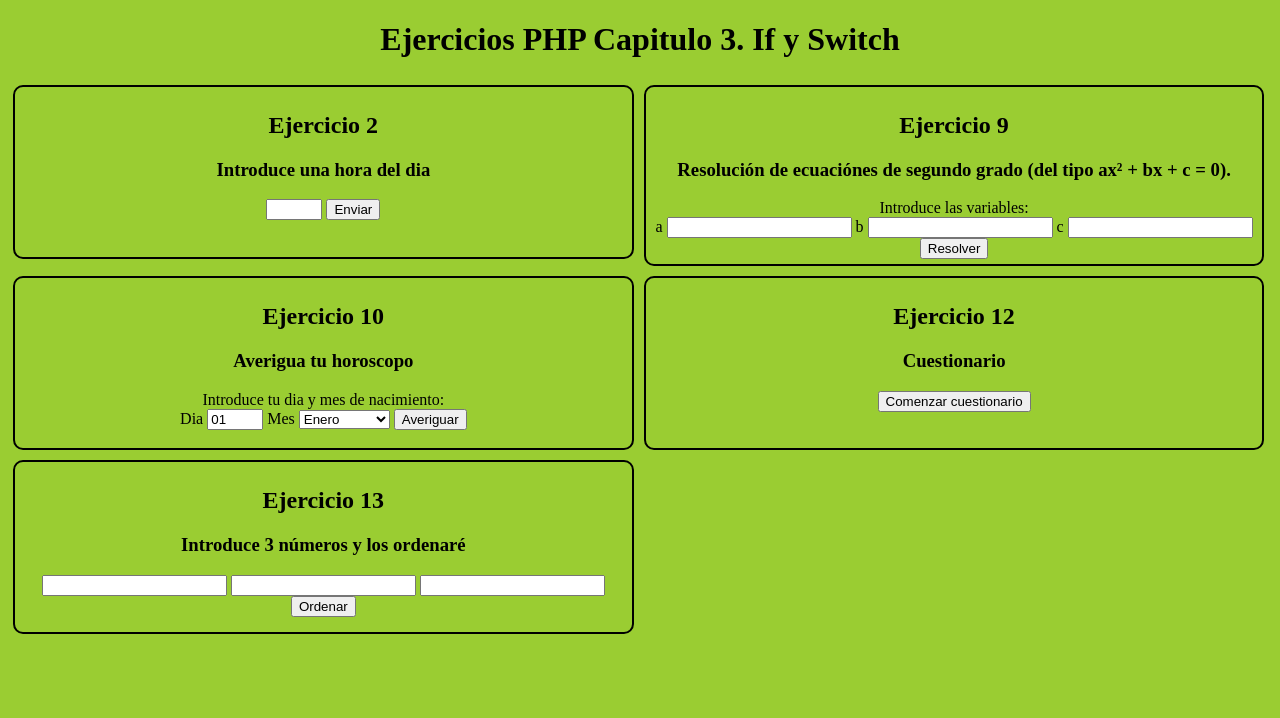
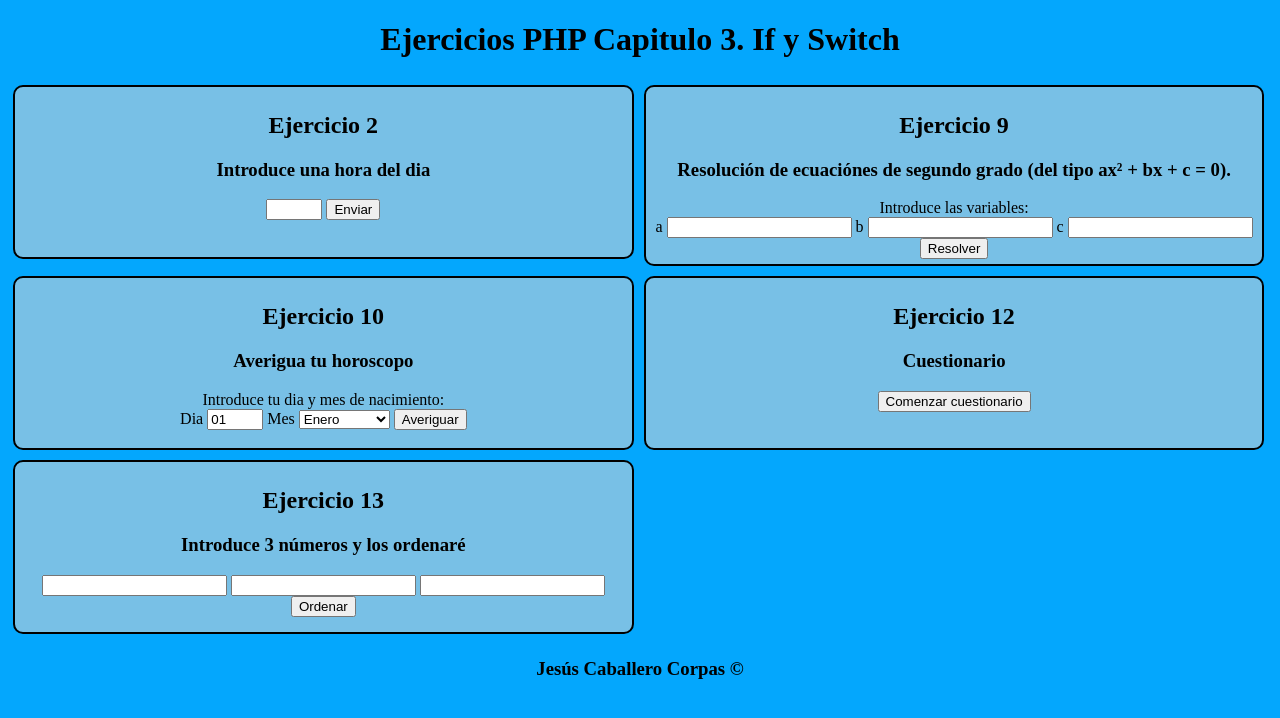
Before and after one commit to JesusCaballeroCorpas/ejercicios-php, a PHP site: page / in a window 1280 px wide. Shown: the top 718 px of the page. Run offline with PHP 8.4, Linux system fonts and the light colour scheme.

Commit message:
Actualización del capitulo 3 de ejercicios PHP y del css

```diff
--- a/Cap3(IfySwitch)/index.html
+++ b/Cap3(IfySwitch)/index.html
@@ -96,6 +96,10 @@ Escribe un programa que ordene tres números enteros introducidos por teclado.
           <input type="submit" value="Ordenar">
         </form>
       </div>
+      <p></p>
     </div>
   </body>
+  <footer>
+    <h3>Jesús Caballero Corpas ©</h3>
+  </footer>
 </html>
--- a/Cap3(IfySwitch)/style.css
+++ b/Cap3(IfySwitch)/style.css
@@ -3,17 +3,18 @@
     @author: Jesús Caballero Corpas
 */
 body{
-  background-color: yellowgreen;
+  background-color: #04a7fd;
 }
 #contenedor{
   margin: 0 auto;
   display: block;
 }
 div div{
+  background-color: #78c0e6;
   float: left;
   border-radius: 10px;
   border:black 2px solid;
-  background: content-box;
+  //background: content-box;
   margin: 5px;
   padding: 5px;
   width: 48%;
@@ -25,6 +26,7 @@ p{
 }
 h1,h2{
   text-align: center;
+  //background-color: #78c0e6;
 }
 #botonCuestionario{
   margin: 0 auto;
@@ -36,3 +38,6 @@ table{
 th{
   text-align: left;
 }
+footer{
+  text-align: center;
+}
```
